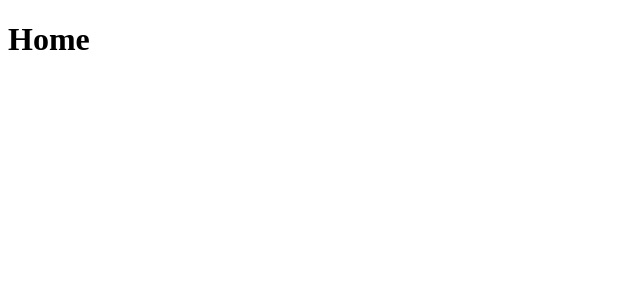
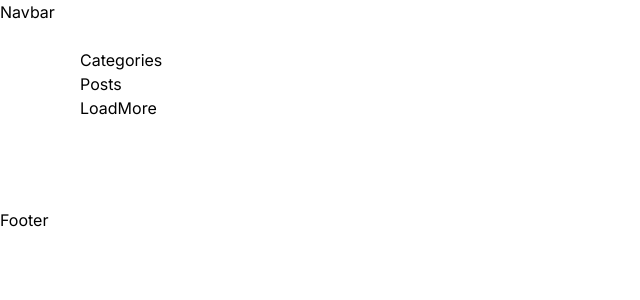
Before and after one commit to DrawingNea/project-app, a Next.js app: page / in a window 1280 px wide. Shown: the top 300 px of the page, without its empty margins (0-640 px from the left). Built offline with nearby package versions, Linux system fonts and the light colour scheme.

Commit message:
Setup Layout and create navbar and footer component

```diff
--- a/app/layout.tsx
+++ b/app/layout.tsx
@@ -1,16 +1,26 @@
+import './globals.css'
+import Navbar from '@/components/Navbar';
+import Footer from '@/components/Footer';
+
 export const metadata = {
-  title: 'Next.js',
-  description: 'Generated by Next.js',
-}
+  title: "Flexibble",
+  description: "Showcase and discover remarkable developer projects",
+};
 
 export default function RootLayout({
   children,
 }: {
-  children: React.ReactNode
+  children: React.ReactNode;
 }) {
   return (
     <html lang="en">
-      <body>{children}</body>
+      <body>
+        <Navbar/>
+        <main>
+          {children}
+        </main>
+        <Footer/>
+      </body>
     </html>
-  )
+  );
 }
--- a/app/page.tsx
+++ b/app/page.tsx
@@ -1,8 +1,10 @@
 const Home = () => {
   return (
-    <div>
-      <h1>Home</h1>
-    </div>
+    <section className="flex-start flex-col paddings mb-16">
+      <h1>Categories</h1>
+      <h1>Posts</h1>
+      <h1>LoadMore</h1>
+    </section>
   );
 };
 export default Home;
--- /dev/null
+++ b/components/Footer.tsx
@@ -0,0 +1,9 @@
+import React from 'react'
+
+function Footer() {
+  return (
+    <div>Footer</div>
+  )
+}
+
+export default Footer
--- /dev/null
+++ b/components/Navbar.tsx
@@ -0,0 +1,9 @@
+import React from 'react'
+
+function Navbar() {
+  return (
+    <div>Navbar</div>
+  )
+}
+
+export default Navbar
```
